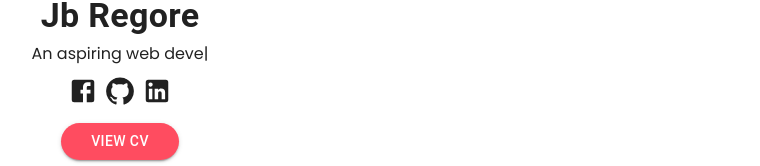
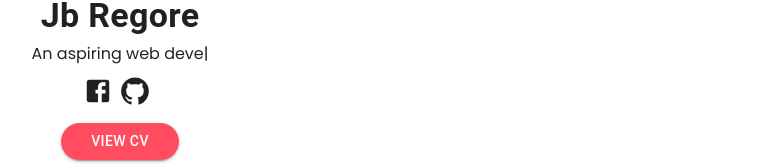
Before and after one commit to jbregore/portfolio, a React (Create React App) app: page / in a window 1280 px wide. Shown: the part 430-596 px from the top of the page, without its empty margins (520-1280 px from the left). Built offline with nearby package versions, Linux system fonts and the light colour scheme.

Commit message:
Add files via upload

```diff
--- a/src/pages/Home.js
+++ b/src/pages/Home.js
@@ -137,7 +137,6 @@
                     <Box style={{ marginTop: 10, cursor: 'pointer' }}>
                         <FacebookIcon style={{ fontSize: 30, marginRight: 7 }} onClick={() => window.open("https://www.facebook.com/johnbenedict.regore.9")} />
                         <GitHubIcon style={{ fontSize: 30, marginRight: 7 }} onClick={() => window.open("https://github.com/jbregore")} />
-                        <LinkedInIcon style={{ fontSize: 30 }} />
                     </Box>
 
                     <Button variant="contained" style={{
@@ -501,7 +500,7 @@
                                 </CardActionArea>
                                 <CardActions>
                                     <Button size="small" color="primary" style={{ marginLeft: 'auto' }}>
-                                        <a href="https://www.mediafire.com/file/dfbzypna7au1ja9/wefixit.apk/file" target="_blank" rel="noreferrer" style={{
+                                        <a href="https://drive.google.com/file/d/1xZGsduTM10c5JPqHIQCsF_tz0xWKElvR/view?usp=sharing" target="_blank" rel="noreferrer" style={{
                                             textDecoration: 'none', color: '#ff4c60'
                                         }}>View</a>
                                     </Button>
```
